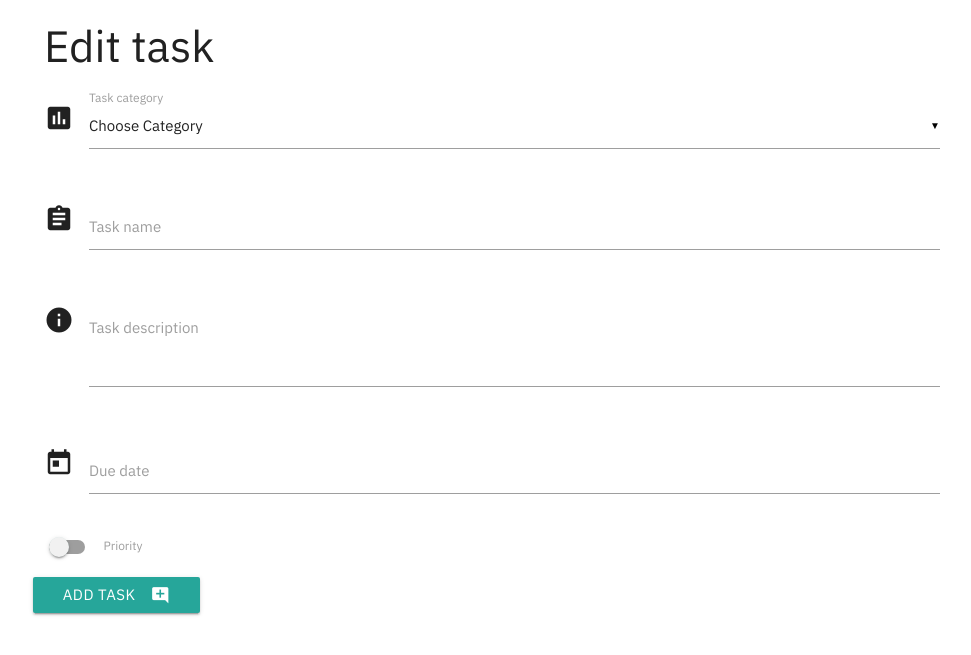
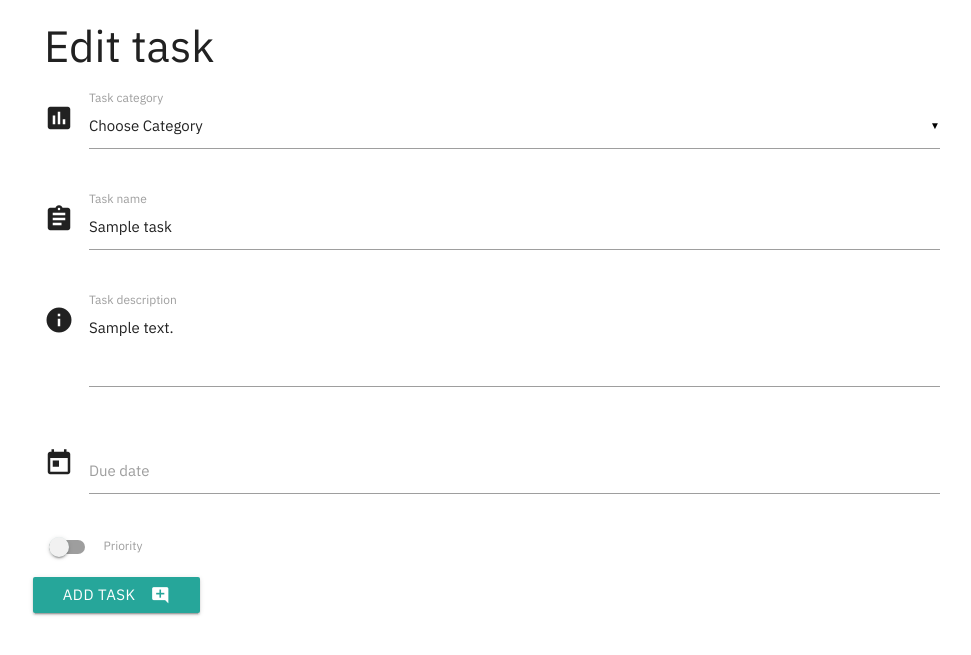
Before and after one commit to Code-Institute-Submissions/taskmanager, a Flask app: template templates/edittask.html in a window 1280 px wide. Shown: the top 655 px of the page, without its empty margins (148-1119 px from the left). Run offline with Flask 2, Linux system fonts and the light colour scheme; the template is opened without the code that fills it: most values are stand-ins (such as "Sample title", 1, 10 or a date in 2020); some libraries are stand-ins or nearby versions.

Commit message:
Added bound data to edittask

```diff
--- a/templates/edittask.html
+++ b/templates/edittask.html
@@ -3,15 +3,24 @@
 <h3>Edit task</h3>
 
 <div class="row">
-	<form action="{{ url_for('edit_task', task_id=task._id) }}" method="POST" class="col s12">
+  <form
+    action="{{ url_for('edit_task', task_id=task._id) }}"
+    method="POST"
+    class="col s12"
+  >
     <div class="row">
       <div class="input-field col s12">
         <i class="material-icons prefix">poll</i>
         <select id="category" name="category_name">
           <option value="" disabled selected>Choose Category</option>
-                  {% for cat in categories %}
+          {% for cat in categories %} {% if cat.category_name ==
+          task.category_name %}
+          <option value="{{cat.category_name}}" selected
+            >{{cat.category_name}}</option
+          >
+          {% else %}
           <option value="{{cat.category_name}}">{{cat.category_name}}</option>
-          {% endfor %}
+          {% endif %} {% endfor %}
         </select>
         <label>Task category</label>
       </div>
@@ -20,7 +29,13 @@
     <div class="row">
       <div class="input-field col s12">
         <i class="material-icons prefix">assignment</i>
-				<input id="task_name" name="task_name" type="text" class="validate" />
+        <input
+          id="task_name"
+          name="task_name"
+          type="text"
+          class="validate"
+          value="{{task.task_name}}"
+        />
         <label for="icon_prefix">Task name</label>
       </div>
     </div>
@@ -31,7 +46,9 @@
           name="task_description"
           id="task_description"
           class="materialize-textarea"
-        ></textarea>
+        >
+{{task.task_description}}</textarea
+        >
         <label for="subject">Task description</label>
       </div>
     </div>
@@ -45,14 +62,19 @@
     <div class="row">
       <div class="switch">
         <label>
+          {% if task.is_priority %}
+          <input id="is_priority" name="is_priority" type="checkbox" checked />
+          {% else %}
           <input id="is_priority" name="is_priority" type="checkbox" />
+          {% endif %}
           <span class="lever"></span>
           Priority
         </label>
       </div>
     </div>
     <div class="row">
-			<button class="btn waves-effect waves-light" type="submit" name="action">Add task
+      <button class="btn waves-effect waves-light" type="submit" name="action">
+        Add task
         <i class="material-icons right">add_comment</i>
       </button>
     </div>
```
Lines whose indentation alone changed are shown as unchanged.
